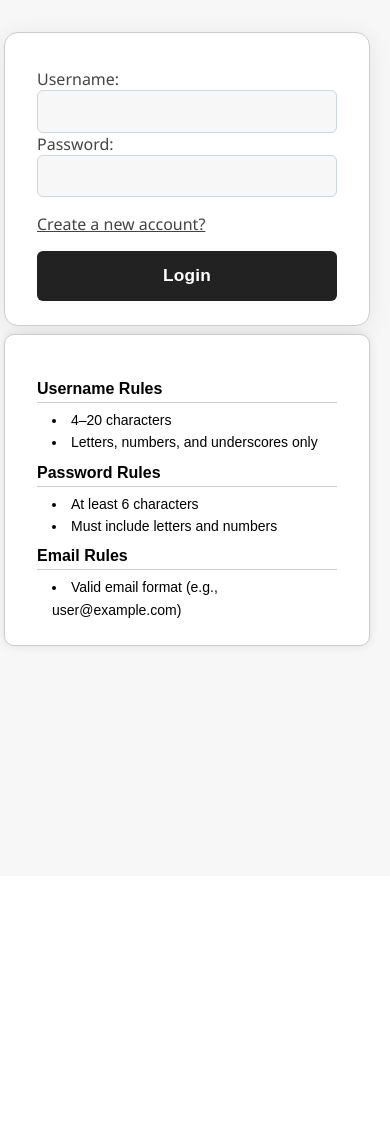
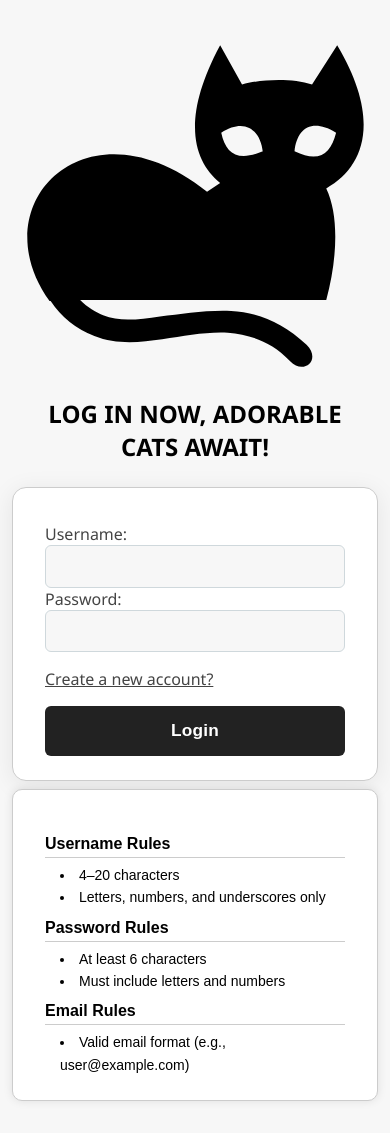
Before and after one commit to purplepew/auth-php, a PHP site: page / in a window 390 px wide. Before the commit the page ends 650 px from the top, so only its background shows below. Run offline with PHP 8.4, Linux system fonts and the light colour scheme.

Commit message:
hero banner and fixed signup toaster

```diff
--- a/home.php
+++ b/home.php
@@ -76,7 +76,7 @@
             <p id="infoResponse" class="toaster"></p>
 
             <input type="submit" value="Add information" class="primary-btn">
-            <p>Fill out your additional information to see more cats!</p>
+            <p>Fill out your <em>additional information</em> to see more <strong><em>cats!</em></strong></p>
         </form>
     <?php else: ?>
         <p>You’ve already completed your profile. 🎉</p>
--- a/index.html
+++ b/index.html
@@ -7,6 +7,7 @@
     <title>Document</title>
     <link rel="stylesheet" href="./styles/forms.css" />
     <link rel="stylesheet" href="./styles/formHints.css" />
+    <link rel="stylesheet" href="./styles/heroBanner.css" />
     <link rel="stylesheet" href="./styles/global.css" />
     <script src="./scripts/authHandler.js" defer></script>
     <script src="./scripts/authState.js" defer></script>
@@ -14,10 +15,20 @@
 </head>
 
 <body>
+    <!-- cat hero banner -->
+    <div class="hero">
+        <svg xmlns="http://www.w3.org/2000/svg" width="350" height="350" viewBox="0 0 32 32">
+            <path
+                d="m29 1.2-2.3 3.6c-1.8-.6-4.6-.5-6.4 0l-2-3.6c-3.5 6.5-2.6 10.5 0 12.6l-1.2.8c-11-8.8-20.8 1.1-14.4 10h.1a8.4 8.4 0 0 0 4 3.2c2 .8 4.1.6 6.2.3s4-.7 6-.6c2 .2 3.9.7 5.7 2.6 1.2 1.3 2.9-.1 1.5-1.5-2.2-2.1-4.6-3-6.9-3.1s-4.5.3-6.5.5c-2 .3-3.7.5-5.2-.1-.7-.3-1.4-.7-2.1-1.4H28c1-3.7 1.2-7.7 0-10.2 3.6-2 5-6.4 1-13.1zm-6.8 9.7c-2.3 1-3.4.2-3.8-1.7C20.6 7.8 22 9 22.2 11zm2.9 0c.2-2 1.5-3.1 3.8-1.7-.5 1.9-1.5 2.8-3.8 1.7z" />
+        </svg>
+        <p>LOG IN NOW, ADORABLE CATS AWAIT!</p>
+    </div>
+
     <!-- login/signup toggle radio button -->
+
+    <div class="form-wrapper">
         <input type="radio" name="formState" id="showLogin" hidden checked>
         <input type="radio" name="formState" id="showSignup" hidden>
-
         <!-- login form -->
         <form method="POST" id="loginForm" class="form-card form-panel">
             <div class="form-group">
@@ -92,6 +103,7 @@
                 <li>Valid email format (e.g., user@example.com)</li>
             </ul>
         </div>
+    </div>
 
 
 </body>
--- a/scripts/authHandler.js
+++ b/scripts/authHandler.js
@@ -113,9 +113,13 @@ async function handleSignup(e) {
 
         signupResponse.style.color = 'green'
         signupResponse.textContent = result.message;
-        e.target.reset();
+
+        signupResponse.classList.remove('show');
+        void signupResponse.offsetWidth; // Force reflow
+        signupResponse.classList.add('show');
 
         setTimeout(() => {
+            e.target.reset();
             window.location.href = './home.php'
         }, 650)
 
--- a/styles/formHints.css
+++ b/styles/formHints.css
@@ -8,6 +8,7 @@
     border: 1px solid #ccc;
     margin-top: .5rem;
     max-width: 300px;
+    min-width: 300px;
 }
 
 .form-hints h4 {
--- a/styles/global.css
+++ b/styles/global.css
@@ -4,17 +4,17 @@ body {
     margin: 0;
     min-height: 100vh;
     display: flex;
-    align-items: flex-end;
-    padding-right: 1rem;
-    padding-top: 2rem;
-    flex-direction: column;
+    flex-direction: row;
+    justify-content: space-around;
+    padding: 2rem;
 }
 
 
 @media (max-width: 799px) {
 
-   body{
-    align-items: center;
+    body{
+        align-items: center;
+        flex-direction: column;
    }
 
 }
--- /dev/null
+++ b/styles/heroBanner.css
@@ -0,0 +1,44 @@
+ .hero {
+     text-align: center;
+ }
+
+ .hero svg {
+     width: 400px;
+     height: auto;
+     fill: black;
+ }
+
+ .hero p {
+     margin-top: 10px;
+     font-weight: bold;
+     font-size: 2rem;
+     text-transform: uppercase;
+ }
+
+ @media (max-width: 799px) {
+     .hero svg {
+         width: 300px;
+     }
+
+     .hero p {
+         margin-top: 10px;
+         font-weight: bold;
+         font-size: 14px;
+         text-transform: uppercase;
+     }
+
+ }
+
+  @media (max-width: 850px) {
+     .hero svg {
+         width: 350px;
+     }
+
+     .hero p {
+         margin-top: 10px;
+         font-weight: bold;
+         font-size: 1.5rem;
+         text-transform: uppercase;
+     }
+
+ }
```
Also changed, not shown: styles/infoForms.css (+7 -0 lines). Lines whose indentation alone changed are shown as unchanged.
